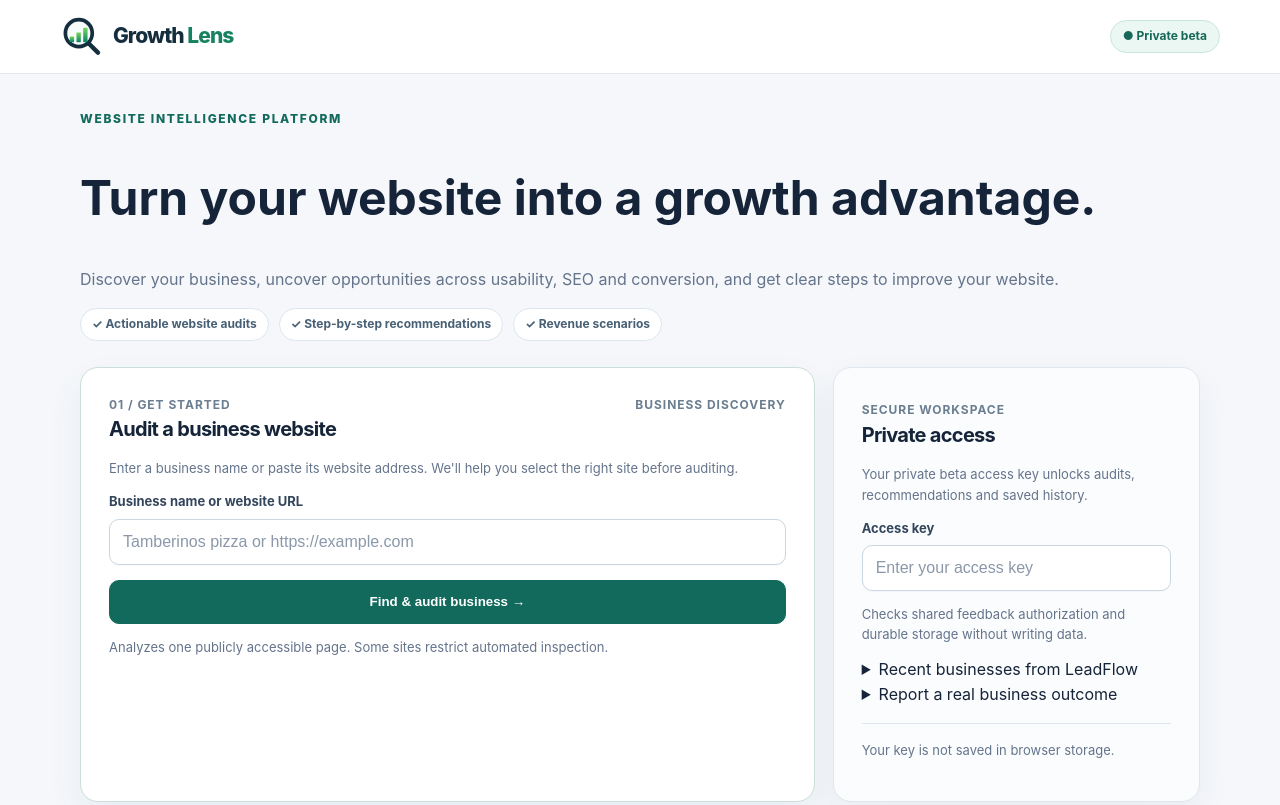
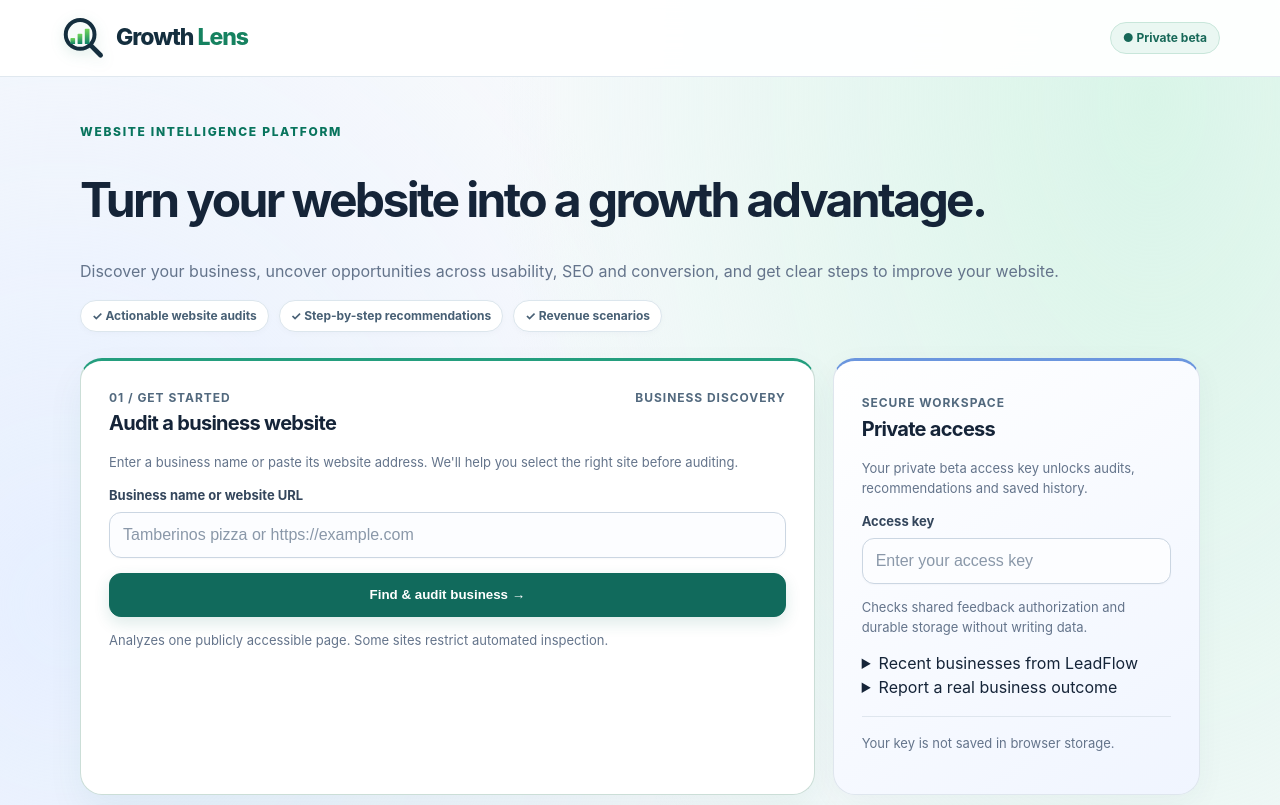
Before and after one commit to jschop44/GrowthAI, a plain HTML site: page frontend/index.html in a window 1280 px wide. Shown: the top 805 px of the page. Drawn offline with Linux system fonts and the light colour scheme.

Commit message:
Brighten product surfaces and refine accessible app branding

```diff
--- a/frontend/index.html
+++ b/frontend/index.html
@@ -419,6 +419,14 @@ footer img{display:block}
   .report-client{margin:6px 0!important}
   .report-business-logo{width:40px;height:40px;object-fit:contain}
   body:before{content:"";position:fixed;top:-0.37in;left:0;right:0;height:2px;background:#087f70}
+}
+
+/* Luminous GrowthLens surfaces, retaining the selected lens identity. */
+@media screen{
+body{background:radial-gradient(ellipse at 90% 5%,#d9f5e8,transparent 40%),radial-gradient(ellipse at 5% 30%,#e6efff,transparent 38%),#f7f9fc;font-family:-apple-system,BlinkMacSystemFont,"Segoe UI",sans-serif}
+header{background:#fffffff0;border-bottom-color:#e0e8ef}.brand-logo{width:46px;height:46px;filter:drop-shadow(0 4px 7px #16826020)}
+main{padding-top:46px}.gl-hero h1{letter-spacing:-.055em;line-height:1.1}.gl-eyebrow{color:#08745d}.card{border-radius:22px;box-shadow:0 8px 30px #243b550b}.gl-workspace .gl-audit{border-top:3px solid #249e7e}.gl-workspace .gl-access{background:linear-gradient(145deg,#fff,#f0f5ff);border-top:3px solid #6b96de}.gl-chip{box-shadow:0 2px 6px #243b5506}button{border-radius:12px}input,select{border-radius:12px;background:#fcfdff}.gl-audit #auditButton{box-shadow:0 6px 16px #116a5c24}header .brand{font-size:23px}.gl-section-label{color:#52697e}summary{cursor:pointer}a:focus-visible,button:focus-visible,input:focus-visible,select:focus-visible,summary:focus-visible{outline:3px solid #1677d2;outline-offset:3px}
+@media(max-width:600px){main{padding-top:28px}header .brand{font-size:20px}.brand-logo{width:38px;height:38px}.card{border-radius:18px}}
 }
 </style>
 </head>
```
